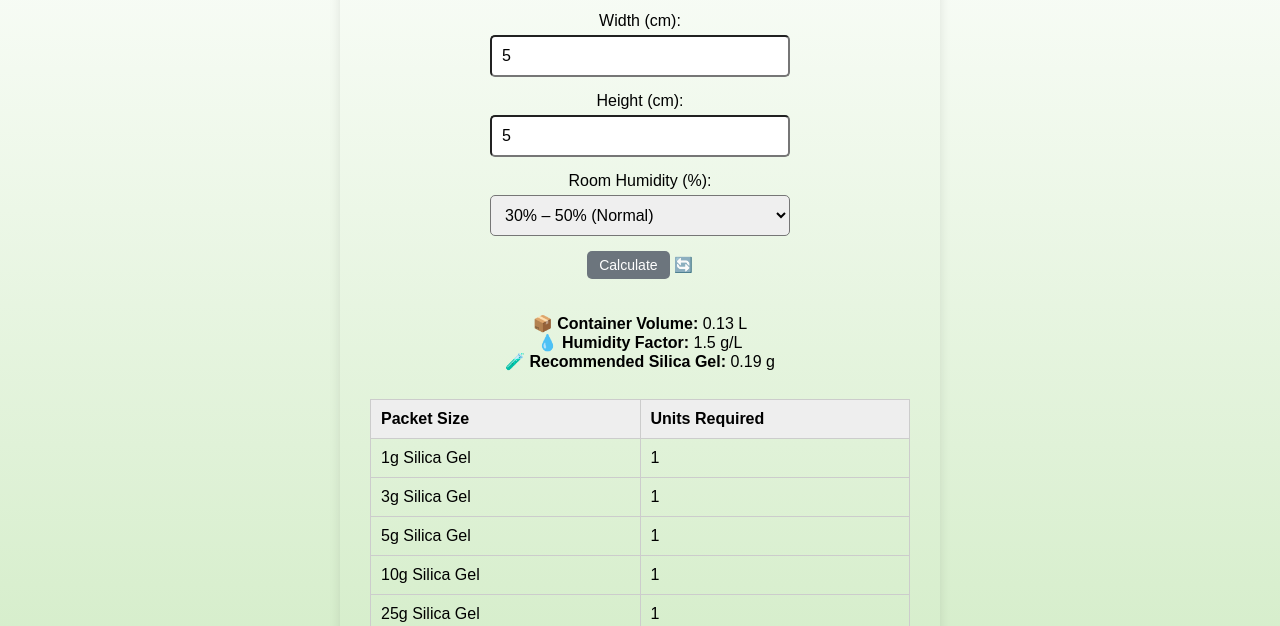
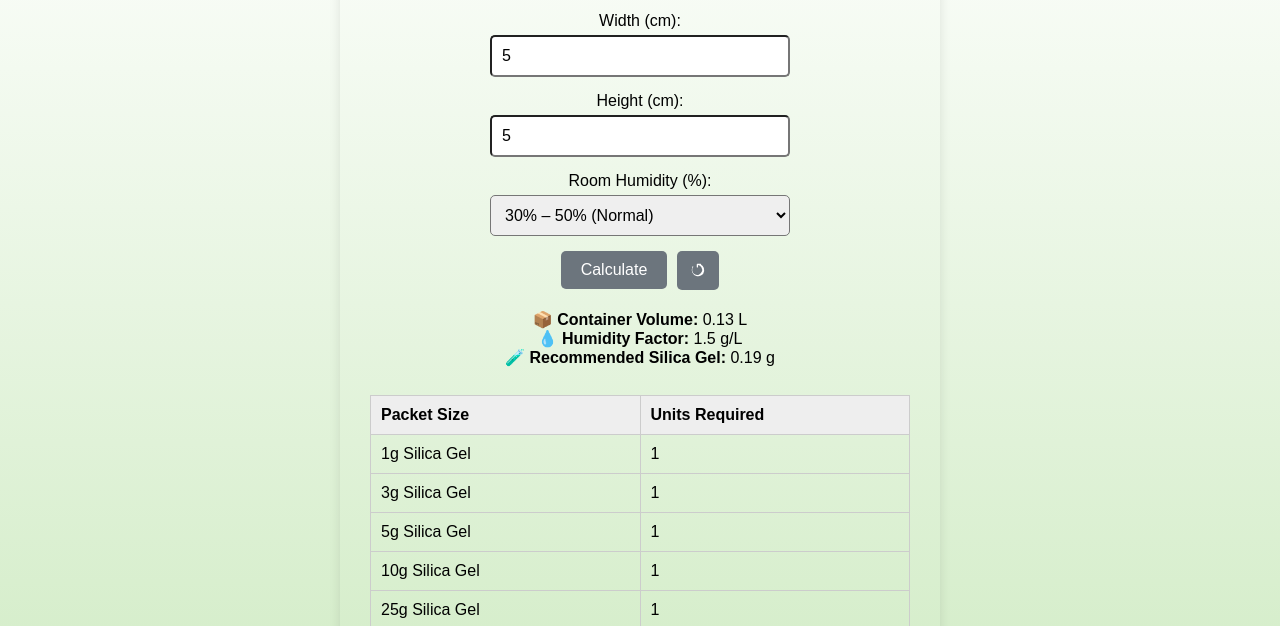
Before and after one commit to Qifang24/silica-gel-calculator, a plain HTML site: page index.html in a window 1280 px wide. Both pictures are taken after typing "5", "5", "5" into the empty fields and a click on the button "Calculate". Shown: the part 166-792 px from the top of the page. Drawn offline with Linux system fonts and the light colour scheme.

Commit message:
Update index.html

```diff
--- a/index.html
+++ b/index.html
@@ -23,6 +23,7 @@
       justify-content: center;
       align-items: center;
     }
+
     .container {
       background: linear-gradient(to bottom, #ffffff, #cdeac0);
       padding: 30px;
@@ -36,21 +37,15 @@
       box-shadow: 0 4px 12px rgba(0,0,0,0.1);
       text-align: center;
     }
-    .refresh-icon {
-      cursor: pointer;
-      font-size: 15px;
-      background: none;
-      border: none;
-      padding: 0;
-      margin-left: 0px;
-    }
+
     label {
       display: block;
       margin-bottom: 5px;
       font-size: 16px;
       text-align: center;
     }
-    input, select, button {
+
+    input, select {
       display: block;
       width: 100%;
       margin: 0 auto 15px auto;
@@ -60,22 +55,45 @@
       border-radius: 5px;
       max-width: 300px;
     }
+
+    .button-row {
+      display: flex;
+      justify-content: center;
+      align-items: center;
+      gap: 10px;
+      margin-bottom: 20px;
+    }
+
     button {
       background-color: #6c757d;
       color: white;
       border: none;
-      padding: 6px 12px ;
-      font-size: 14px;
-      width: auto;
-      max-width: 200px;
-      display: inline-block;
+      padding: 10px 20px;
+      font-size: 16px;
+      border-radius: 5px;
       cursor: pointer;
-      border-radius: 5px;
       transition: background-color 0.3s ease;
     }
+
     button:hover {
       background-color: #5a6268;
     }
+
+    .refresh-icon {
+      width: 42px;
+      height: 39px;
+      display: flex;
+      align-items: center;
+      justify-content: center;
+      padding: 0;
+    }
+
+    .refresh-icon svg {
+      width: 20px;
+      height: 20px;
+      fill: white;
+    }
+
     .result {
       min-height: 180px;
       margin-top: 20px;
@@ -84,24 +102,31 @@
       font-size: 16px;
       transition: all 0.3 ease;
     }
+
     table {
       width: 100%;
       margin-top: 10px;
       table-layout: fixed;
       border-collapse: collapse;
     }
+
     table, th, td {
       word-break: break-word;
       border: 1px solid #ccc;
     }
+
     th, td {
       padding: 10px;
       text-align: left;
     }
+
     th {
       background-color: #eee;
     }
   </style>
+  <link rel="manifest" href="manifest.json">
+  <meta name="theme-color" content="#6c757d">
+
 </head>
 <body>
   <div class="container">
@@ -125,9 +150,15 @@
       <option value="10">Above 90% (Very Humid)</option>
     </select>
 
+    <!-- ✅ 按钮区域 -->
+    <div class="button-row">
       <button onclick="calculateSilica()">Calculate</button>
-
-   <span class="refresh-icon" onclick="location.reload()" title="Refresh">🔄</span>
+      <button class="refresh-icon" onclick="location.reload()" title="Refresh">
+        <svg xmlns="http://www.w3.org/2000/svg" viewBox="0 0 16 16">
+          <path d="M8 3a5 5 0 1 1-4.546 2.914.5.5 0 1 1 .832-.554A4 4 0 1 0 8 4v1.5a.5.5 0 0 1-1 0V3.5a.5.5 0 0 1 .5-.5h2.5a.5.5 0 0 1 0 1H8z"/>
+        </svg>
+      </button>
+    </div>
 
     <div class="result" id="result"></div>
   </div>
@@ -139,8 +170,7 @@
       const height = parseFloat(document.getElementById('height').value);
       const humidityFactor = parseFloat(document.getElementById('humidity').value);
 
-      if (isNaN(length) || isNaN(width) || isNaN(height) ||
-          length <= 0 || width <= 0 || height <= 0) {
+      if (isNaN(length) || isNaN(width) || isNaN(height) || length <= 0 || width <= 0 || height <= 0) {
         document.getElementById('result').innerText = "Please enter valid positive numbers.";
         return;
       }
@@ -176,13 +206,22 @@
       `;
 
       document.getElementById('result').innerHTML = `
-  📦 <strong>Container Volume:</strong> ${volumeLiters.toFixed(2)} L</span><br>
-  💧 <strong>Humidity Factor:</strong> ${humidityFactor} g/L</span><br>
-  🧪 <strong>Recommended Silica Gel:</strong> ${silicaGrams.toFixed(2)} g</span><br><br>
+        📦 <strong>Container Volume:</strong> ${volumeLiters.toFixed(2)} L<br>
+        💧 <strong>Humidity Factor:</strong> ${humidityFactor} g/L<br>
+        🧪 <strong>Recommended Silica Gel:</strong> ${silicaGrams.toFixed(2)} g<br><br>
         ${tableHTML}
       `;
-
     }
   </script>
+  <script>
+  if ('serviceWorker' in navigator) {
+    window.addEventListener('load', () => {
+      navigator.serviceWorker.register('./service-worker.js')
+        .then(reg => console.log('✅ ServiceWorker registered', reg))
+        .catch(err => console.log('❌ ServiceWorker registration failed', err));
+    });
+  }
+</script>
+
 </body>
 </html>
```
Lines whose indentation alone changed are shown as unchanged.
